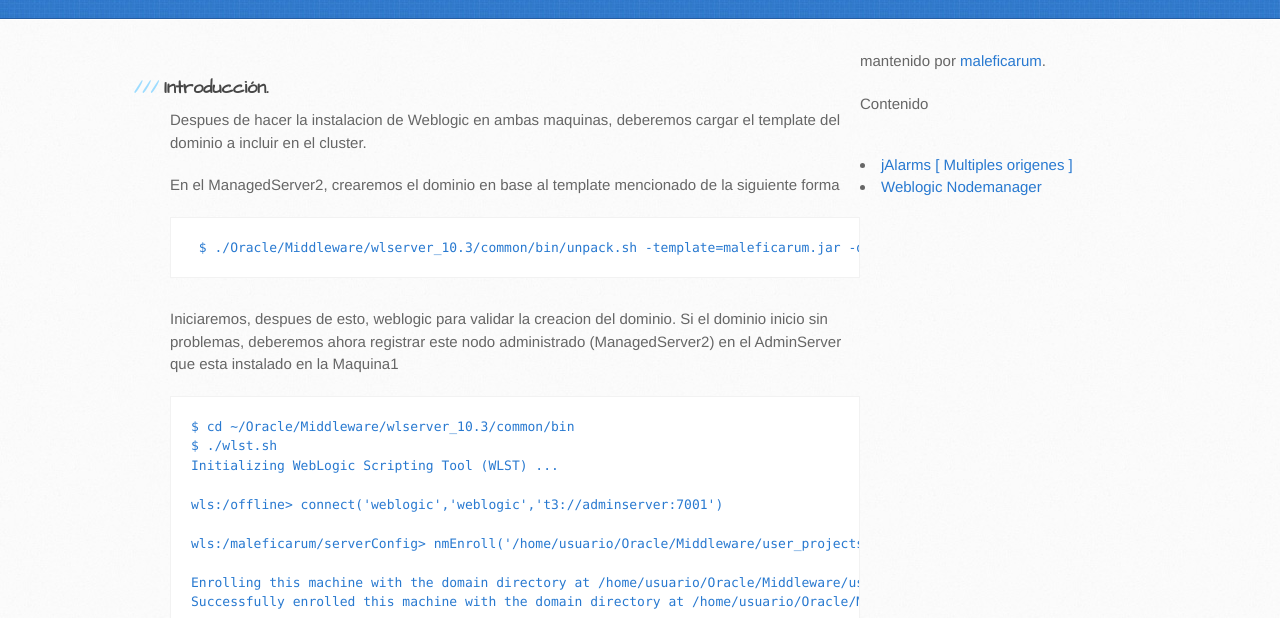
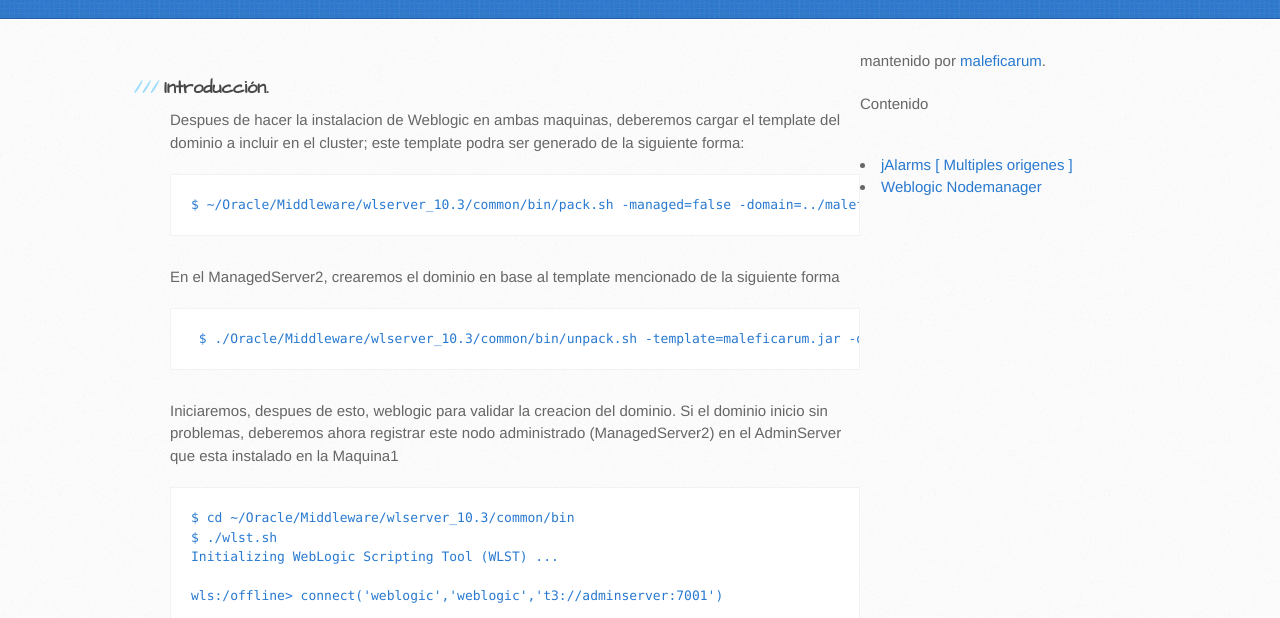
Before and after one commit to maleficarum/blog, a plain HTML site: page weblogic_nodemanater.html in a window 1280 px wide. Shown: the part 182-800 px from the top of the page. Drawn offline with nearby package versions, Linux system fonts and the light colour scheme.

Commit message:
Added 'howto' pack domain template

```diff
--- a/weblogic_nodemanater.html
+++ b/weblogic_nodemanater.html
@@ -41,7 +41,9 @@
         <section id="main-content">
           <h3>Introducci&oacute;n.</h3>
 
-<p>Despues de hacer la instalacion de Weblogic en ambas maquinas, deberemos cargar el <i>template</i> del dominio a incluir en el cluster.</p>
+<p>Despues de hacer la instalacion de Weblogic en ambas maquinas, deberemos cargar el <i>template</i> del dominio a incluir en el cluster; este template podra ser generado de la siguiente forma:</p>
+
+<pre><code>$ ~/Oracle/Middleware/wlserver_10.3/common/bin/pack.sh -managed=false -domain=../maleficarum/ -template=maleficarum.jar -template_name="maleficarum"</code></pre>
 
 <p>En el ManagedServer2, crearemos el dominio en base al template mencionado de la siguiente forma</p>
 
```
